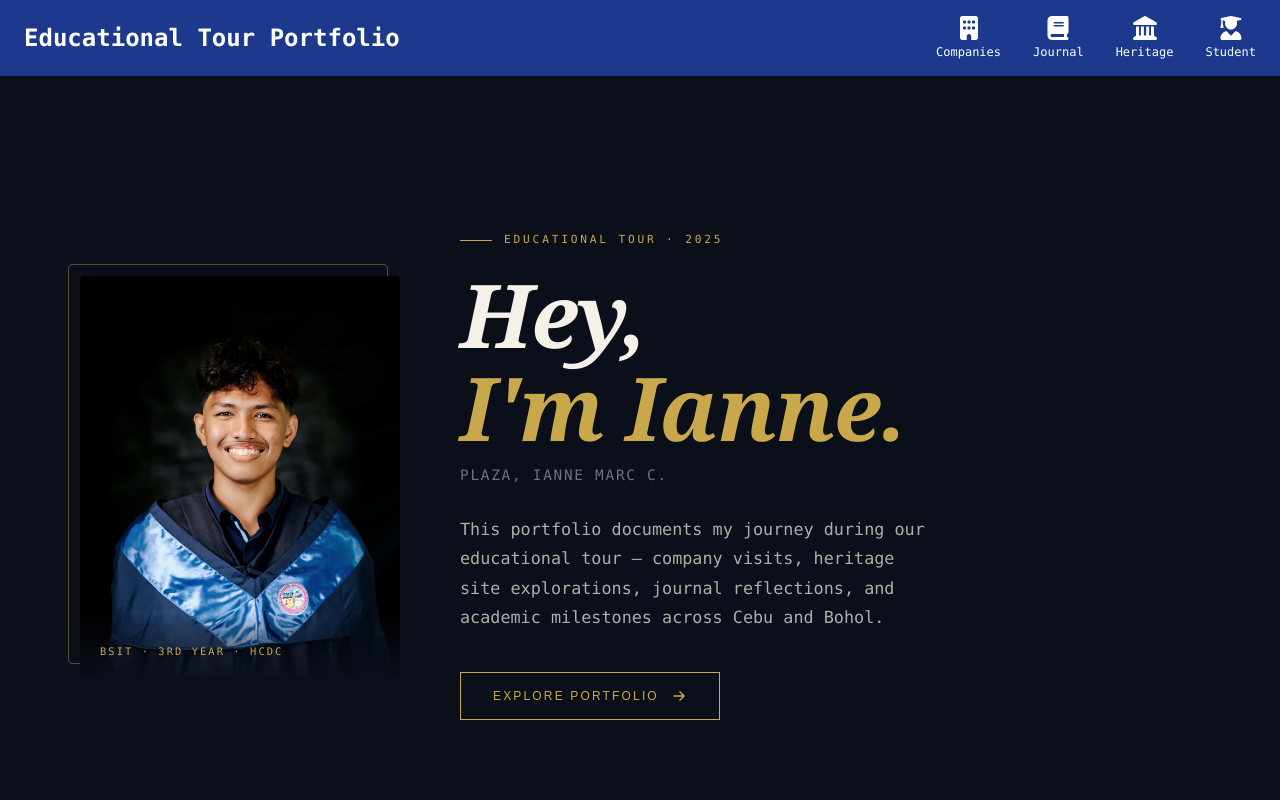
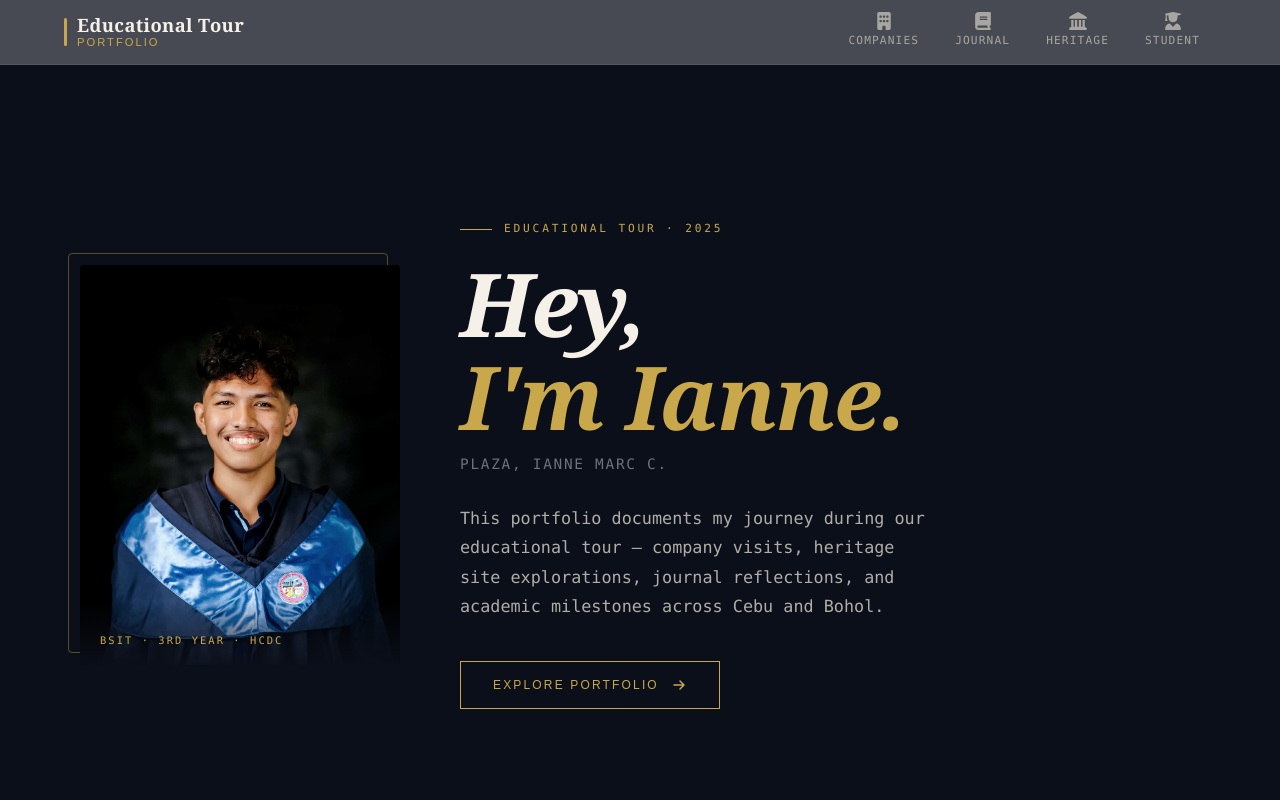
Before and after one commit to yanu-ops/educational-tour-portfolio, a React (Vite) app: page / in a window 1280 px wide. Shown: the top 800 px of the page. Built offline with nearby package versions, Linux system fonts and the light colour scheme.

Commit message:
Refactor Header component for improved navigation

```diff
--- a/src/components/Header.jsx
+++ b/src/components/Header.jsx
@@ -1,52 +1,200 @@
-import React from "react";
-import { Link } from "react-router-dom";
+import React, { useState, useEffect } from "react";
+import { NavLink } from "react-router-dom";
 import { FaBuilding, FaBook, FaUserGraduate, FaLandmark } from "react-icons/fa6";
 
+const navItems = [
+  { to: "/company",      Icon: FaBuilding,    label: "Companies" },
+  { to: "/journal",      Icon: FaBook,         label: "Journal"   },
+  { to: "/heritage",     Icon: FaLandmark,     label: "Heritage"  },
+  { to: "/student-info", Icon: FaUserGraduate, label: "Student"   },
+];
+
 const Header = () => {
+  const [scrolled, setScrolled] = useState(false);
+  const [mobileOpen, setMobileOpen] = useState(false);
+
+  useEffect(() => {
+    const onScroll = () => setScrolled(window.scrollY > 20);
+    window.addEventListener("scroll", onScroll, { passive: true });
+    return () => window.removeEventListener("scroll", onScroll);
+  }, []);
+
   return (
-    <nav className="flex items-center justify-between px-6 py-4 bg-blue-900">
-      {/* Logo */}
-      <Link
-        to="/"
-        className="text-2xl font-bold text-white hover:scale-110 hover:drop-shadow-xl transition-transform duration-300"
+    <nav
+      style={{
+        background: scrolled
+          ? "rgba(11,15,26,0.95)"
+          : "rgba(11,15,26,0.75)",
+        borderBottom: "1px solid rgba(201,168,76,0.15)",
+        backdropFilter: "blur(12px)",
+        WebkitBackdropFilter: "blur(12px)",
+        position: "sticky",
+        top: 0,
+        zIndex: 50,
+        transition: "background 0.3s ease",
+      }}
+    >
+      <div
+        style={{
+          maxWidth: "1200px",
+          margin: "0 auto",
+          padding: "0 24px",
+          display: "flex",
+          alignItems: "center",
+          justifyContent: "space-between",
+          height: "64px",
+        }}
       >
-        Educational Tour Portfolio
-      </Link>
+        {/* ── Logo ── */}
+        <NavLink
+          to="/"
+          end
+          style={{ textDecoration: "none", display: "flex", alignItems: "center", gap: "10px" }}
+        >
+          {/* Gold accent line */}
+          <span
+            style={{
+              display: "block",
+              width: "3px",
+              height: "28px",
+              background: "var(--c-gold)",
+              borderRadius: "2px",
+              flexShrink: 0,
+            }}
+          />
+          <span
+            className="font-display"
+            style={{
+              color: "var(--c-white)",
+              fontSize: "1.15rem",
+              fontWeight: 600,
+              letterSpacing: "0.02em",
+              lineHeight: 1.2,
+            }}
+          >
+            Educational Tour
+            <span style={{ color: "var(--c-gold)", display: "block", fontSize: "0.7rem", fontFamily: "'DM Sans', sans-serif", fontWeight: 300, letterSpacing: "0.18em", textTransform: "uppercase" }}>
+              Portfolio
+            </span>
+          </span>
+        </NavLink>
 
-      {/* Navigation Icons */}
-      <ul className="flex space-x-8">
-        {/* Companies */}
-        <li className="flex flex-col items-center text-white cursor-pointer hover:scale-110 hover:drop-shadow-xl transition-transform duration-300">
-          <Link to="/company" className="flex flex-col items-center">
-            <FaBuilding size={24} />
-            <span className="text-xs mt-1 text-center">Companies</span>
-          </Link>
-        </li>
+        {/* ── Desktop Nav ── */}
+        <ul
+          style={{
+            display: "flex",
+            gap: "4px",
+            listStyle: "none",
+            margin: 0,
+            padding: 0,
+          }}
+          className="hidden-mobile"
+        >
+          {navItems.map(({ to, Icon, label }) => (
+            <li key={to}>
+              <NavLink
+                to={to}
+                style={({ isActive }) => ({
+                  display: "flex",
+                  flexDirection: "column",
+                  alignItems: "center",
+                  gap: "3px",
+                  padding: "8px 16px",
+                  textDecoration: "none",
+                  color: isActive ? "var(--c-gold)" : "rgba(232,226,213,0.6)",
+                  borderBottom: `2px solid ${isActive ? "var(--c-gold)" : "transparent"}`,
+                  transition: "color 0.2s, border-color 0.2s",
+                  fontSize: "0.7rem",
+                  letterSpacing: "0.1em",
+                  textTransform: "uppercase",
+                  fontWeight: 400,
+                })}
+                onMouseEnter={e => {
+                  if (!e.currentTarget.classList.contains("active")) {
+                    e.currentTarget.style.color = "var(--c-white)";
+                  }
+                }}
+                onMouseLeave={e => {
+                  const active = e.currentTarget.getAttribute("aria-current") === "page";
+                  e.currentTarget.style.color = active ? "var(--c-gold)" : "rgba(232,226,213,0.6)";
+                }}
+              >
+                <Icon size={18} />
+                <span>{label}</span>
+              </NavLink>
+            </li>
+          ))}
+        </ul>
 
-        {/* Journal */}
-        <li className="flex flex-col items-center text-white cursor-pointer hover:scale-110 hover:drop-shadow-xl transition-transform duration-300">
-          <Link to="/journal" className="flex flex-col items-center">
-            <FaBook size={24} />
-            <span className="text-xs mt-1 text-center">Journal</span>
-          </Link>
-        </li>
+        {/* ── Mobile hamburger ── */}
+        <button
+          onClick={() => setMobileOpen(o => !o)}
+          style={{
+            display: "none",
+            background: "none",
+            border: "none",
+            cursor: "pointer",
+            padding: "8px",
+            color: "var(--c-gold)",
+          }}
+          id="mob-toggle"
+          aria-label="Toggle menu"
+        >
+          <svg width="22" height="22" viewBox="0 0 22 22" fill="none">
+            {mobileOpen ? (
+              <>
+                <line x1="3" y1="3" x2="19" y2="19" stroke="currentColor" strokeWidth="2" strokeLinecap="round"/>
+                <line x1="19" y1="3" x2="3" y2="19" stroke="currentColor" strokeWidth="2" strokeLinecap="round"/>
+              </>
+            ) : (
+              <>
+                <line x1="3" y1="6"  x2="19" y2="6"  stroke="currentColor" strokeWidth="2" strokeLinecap="round"/>
+                <line x1="3" y1="11" x2="19" y2="11" stroke="currentColor" strokeWidth="2" strokeLinecap="round"/>
+                <line x1="3" y1="16" x2="19" y2="16" stroke="currentColor" strokeWidth="2" strokeLinecap="round"/>
+              </>
+            )}
+          </svg>
+        </button>
+      </div>
 
-        {/* Heritage Sites */}
-        <li className="flex flex-col items-center text-white cursor-pointer hover:scale-110 hover:drop-shadow-xl transition-transform duration-300">
-          <Link to="/heritage" className="flex flex-col items-center">
-            <FaLandmark size={24} />
-            <span className="text-xs mt-1 text-center">Heritage</span>
-          </Link>
-        </li>
+      {/* ── Mobile dropdown ── */}
+      {mobileOpen && (
+        <div
+          style={{
+            background: "var(--c-surface)",
+            borderTop: "1px solid var(--c-border)",
+            padding: "12px 0",
+          }}
+        >
+          {navItems.map(({ to, Icon, label }) => (
+            <NavLink
+              key={to}
+              to={to}
+              onClick={() => setMobileOpen(false)}
+              style={({ isActive }) => ({
+                display: "flex",
+                alignItems: "center",
+                gap: "12px",
+                padding: "12px 24px",
+                textDecoration: "none",
+                color: isActive ? "var(--c-gold)" : "var(--c-text)",
+                fontSize: "0.9rem",
+                letterSpacing: "0.08em",
+              })}
+            >
+              <Icon size={18} />
+              {label}
+            </NavLink>
+          ))}
+        </div>
+      )}
 
-        {/* Student Info */}
-        <li className="flex flex-col items-center text-white cursor-pointer hover:scale-110 hover:drop-shadow-xl transition-transform duration-300">
-          <Link to="/student-info" className="flex flex-col items-center">
-            <FaUserGraduate size={24} />
-            <span className="text-xs mt-1 text-center">Student</span>
-          </Link>
-        </li>
-      </ul>
+      <style>{`
+        @media (max-width: 640px) {
+          .hidden-mobile { display: none !important; }
+          #mob-toggle { display: flex !important; }
+        }
+      `}</style>
     </nav>
   );
 };
```
